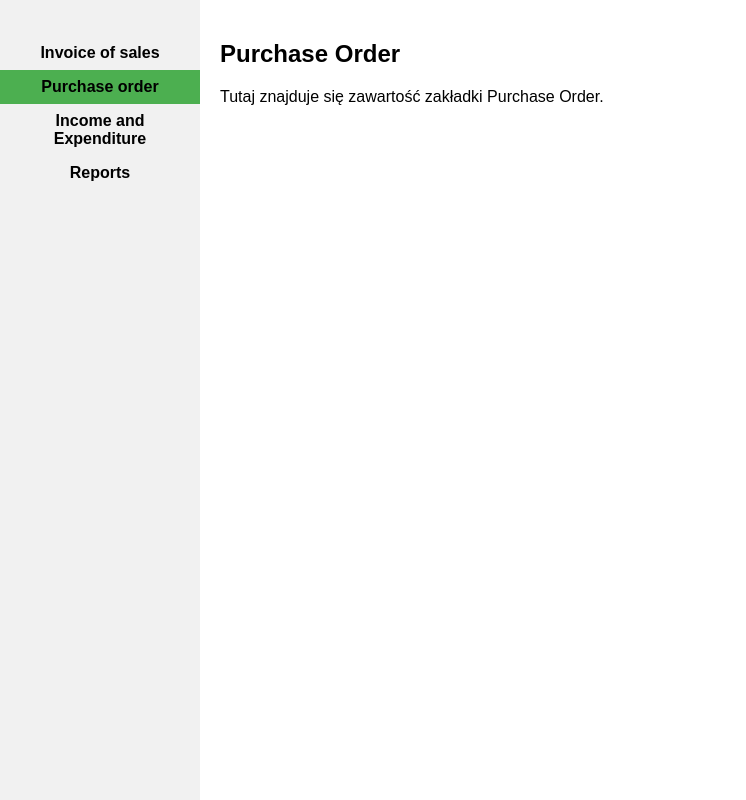
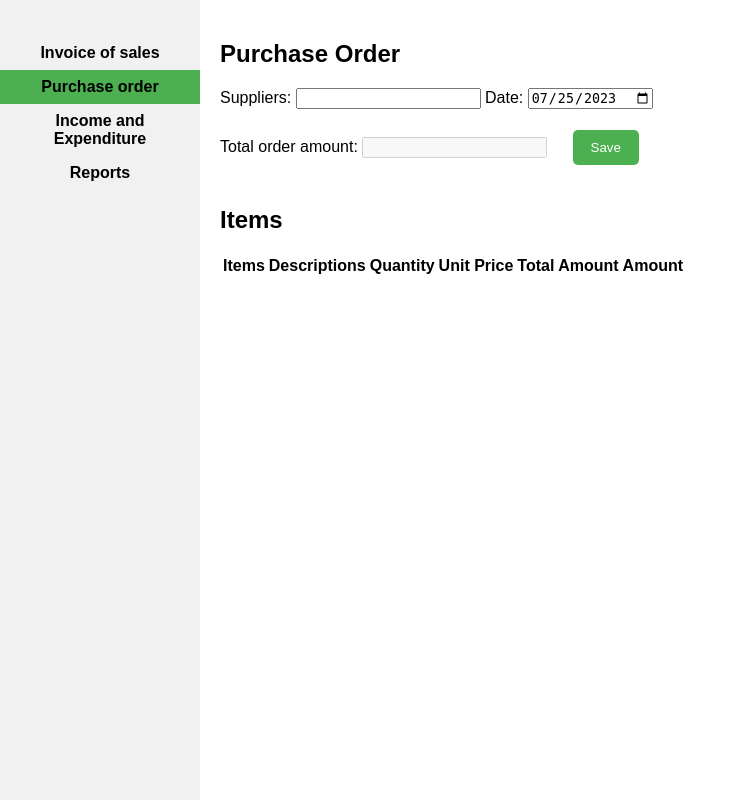
Before and after one commit to WeronikaSieniawska/minishop, a Django app: page /polls/purchase-order/ in a window 1280 px wide. Shown: the whole page, without its empty margins (0-746 px from the left). Run offline with Django 4.2, Linux system fonts and the light colour scheme; lists and menus that the app fills with data are empty.

Commit message:
template

```diff
--- a/polls/static/polls/css/style.css
+++ b/polls/static/polls/css/style.css
@@ -24,16 +24,14 @@ body {
   cursor: pointer;
 }
 
-/* Styl dla nieaktywnych linków w sidebar */
 .sidebar li a {
-  text-decoration: none; /* Usunięcie podkreślenia linków */
-  color: black; /* Ustawienie koloru dla nieaktywnych linków */
+  text-decoration: none;
+  color: black;
 }
 
-/* Styl dla aktywnych linków w sidebar */
 .sidebar li.active a {
   text-decoration: none;
-  color: black; /* Ustawienie koloru dla aktywnych linków */
+  color: black;
 }
 
 .sidebar li.active {
@@ -52,7 +50,7 @@ body {
 .form label,
 .table h2 {
   display: block;
-  margin-bottom: 5px;
+  margin-bottom: 35px;
 }
 
 .form input {
@@ -61,12 +59,30 @@ body {
   margin-bottom: 10px;
 }
 
+/*
 .form button {
   background-color: #4CAF50;
-  color: white;
-  padding: 8px 16px;
+  color: #4CAF50;
+  padding: 30px 30px;
   border: none;
   cursor: pointer;
+}
+*/
+
+button {
+  background-color: #4CAF50;
+  border: none;
+  padding: 10px 18px;
+  border-radius: 5px;
+  color: white;
+  cursor: pointer;
+  transition: background-color 0.3s;
+  margin: 2%;
+
+}
+
+button:hover {
+  background-color: #357743;
 }
 
 .table {
--- a/polls/templates/polls/purchase_order.html
+++ b/polls/templates/polls/purchase_order.html
@@ -24,7 +24,37 @@
         <div id="purchase-order" class="tab-content">
             <!-- Treść zawartości dla zakładki "Purchase Order" -->
             <h2>Purchase Order</h2>
-            <p>Tutaj znajduje się zawartość zakładki Purchase Order.</p>
+            <form>
+                <label for="clientName">Suppliers:</label>
+                <input type="text" id="clientName">
+
+                <label for="invoiceDate">Date:</label>
+                <input type="date" id="invoiceDate" value="2023-07-25">
+
+                </br>
+
+                <label for="totalAmount">Total order amount:</label>
+                <input type="text" id="totalAmount" disabled>
+
+                <button type="button" id="saveButton">Save</button>
+            </form>
+
+            <h2>Items</h2>
+            <table>
+                <thead>
+                    <tr>
+                        <th>Items</th>
+                        <th>Descriptions</th>
+                        <th>Quantity</th>
+                        <th>Unit Price</th>
+                        <th>Total Amount</th>
+                        <th>Amount</th>
+                    </tr>
+                </thead>
+                <tbody>
+                    <!-- Tabela z dynamicznie wczytywanymi danymi -->
+                </tbody>
+            </table>
         </div>
     </div>
 
```
Also changed, not shown: polls/templates/polls/income_and_expenditure.html (+26 -3 lines), polls/templates/polls/invoice_of_sales.html (+5 -4 lines), polls/static/polls/images/background.png (deleted).
